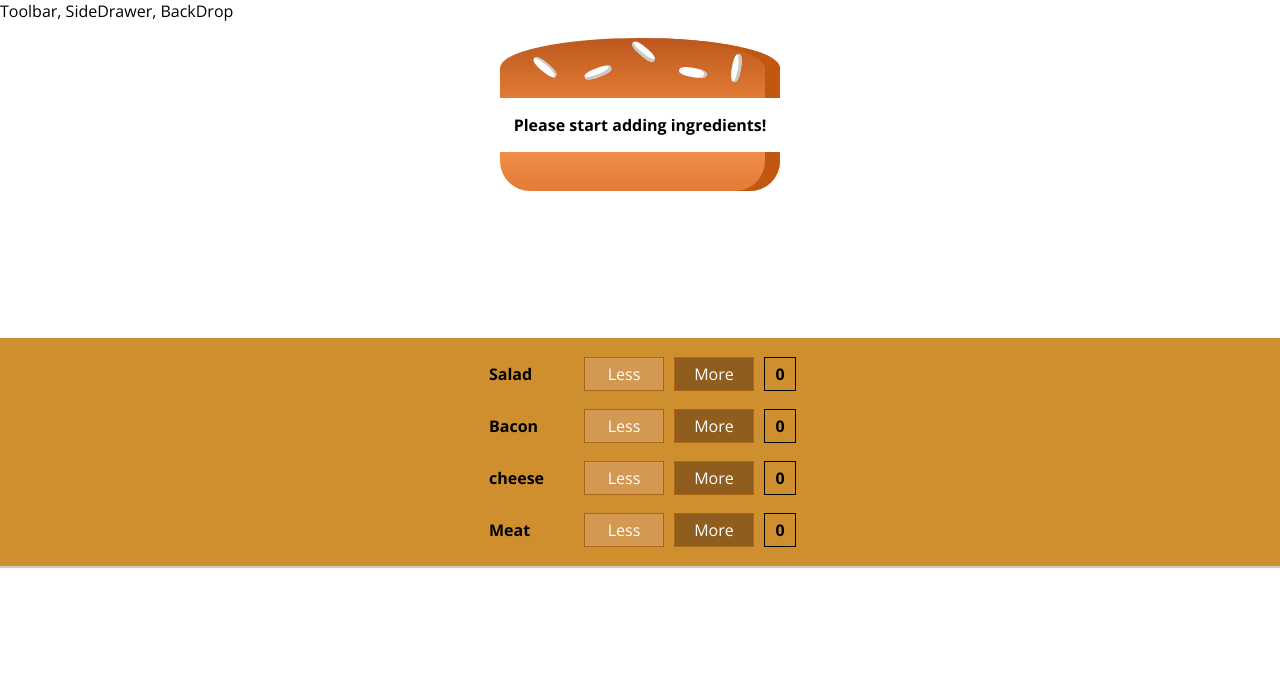
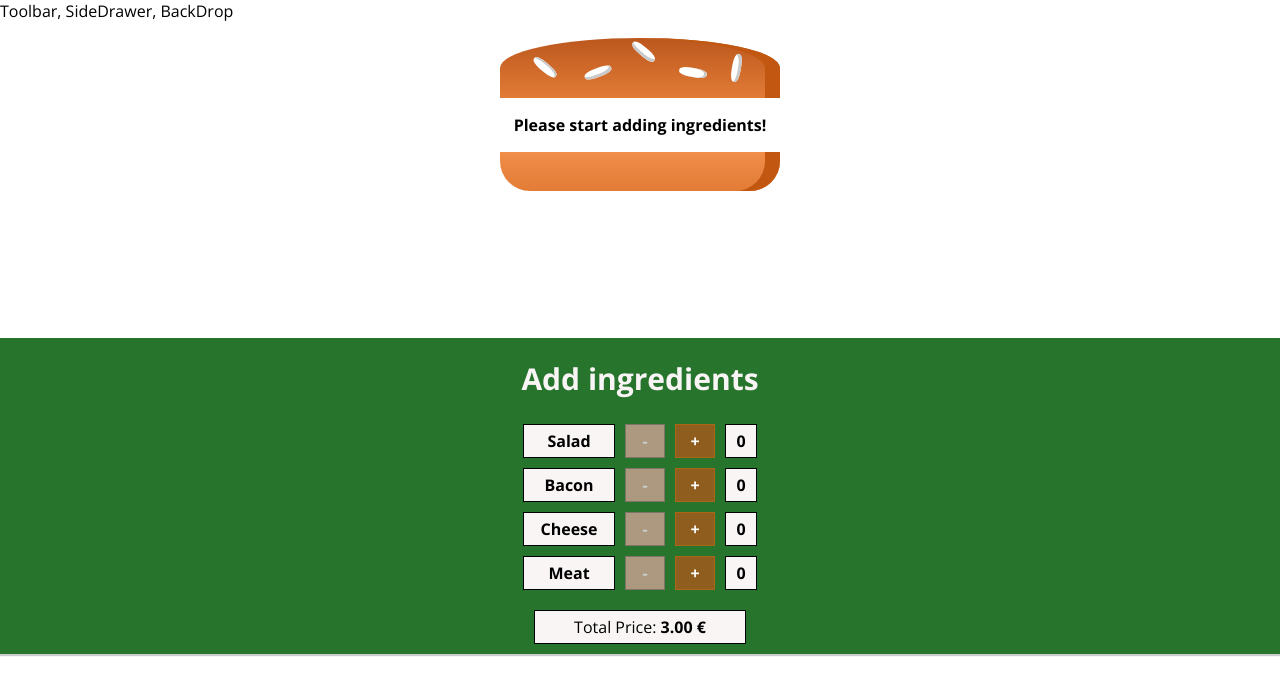
Before and after one commit to hgonzaga/react-course-v2020, a React (Create React App) app in the folder burger-builder-app/: page / in a window 1280 px wide. Shown: the top 694 px of the page. Built offline with nearby package versions, Linux system fonts and the light colour scheme.

Commit message:
Improvements in build controls (display total price, disable buttons, styles)

```diff
--- a/burger-builder-app/src/components/Burger/BuildControls/BuildControl/BuildControl.js
+++ b/burger-builder-app/src/components/Burger/BuildControls/BuildControl/BuildControl.js
@@ -5,11 +5,15 @@ import classes from "./BuildControl.module.css";
 const buildControl = props => (
   <div className={classes.BuildControl}>
     <div className={classes.Label}>{props.label}</div>
-    <button className={classes.Less} onClick={props.removed}>
-      Less
+    <button
+      className={classes.Less}
+      onClick={props.removed}
+      disabled={props.ingredientCount <= 0}
+    >
+      -
     </button>
     <button className={classes.More} onClick={props.added}>
-      More
+      +
     </button>
     <div className={classes.Counter}>{props.ingredientCount}</div>
   </div>
--- a/burger-builder-app/src/components/Burger/BuildControls/BuildControl/BuildControl.module.css
+++ b/burger-builder-app/src/components/Burger/BuildControls/BuildControl/BuildControl.module.css
@@ -8,9 +8,10 @@
 .BuildControl button {
   display: block;
   font: inherit;
+  font-weight: bold;
   padding: 5px;
   margin: 0 5px;
-  width: 80px;
+  width: 40px;
   border: 1px solid #aa6817;
   cursor: pointer;
   outline: none;
@@ -30,9 +31,13 @@
 }
 
 .Label {
-  padding: 10px;
+  padding: 5px;
+  margin: 0 5px;
   font-weight: bold;
+  border: 1px solid black;
+  background-color: #f9f5f5;
   width: 80px;
+  text-align: center;
 }
 
 .Counter {
@@ -41,6 +46,7 @@
   font-weight: bold;
   width: 20px;
   border: 1px solid black;
+  background-color: #f9f5f5;
   text-align: center;
 }
 
--- a/burger-builder-app/src/components/Burger/BuildControls/BuildControls.js
+++ b/burger-builder-app/src/components/Burger/BuildControls/BuildControls.js
@@ -7,12 +7,13 @@ import BuildControl from "./BuildControl/BuildControl";
 const controls = [
   { label: "Salad", type: "salad" },
   { label: "Bacon", type: "bacon" },
-  { label: "cheese", type: "cheese" },
+  { label: "Cheese", type: "cheese" },
   { label: "Meat", type: "meat" }
 ];
 
 const buildControls = props => (
   <div className={classes.BuildControls}>
+    <div className={classes.Title}>Add ingredients</div>
     {controls.map(index => {
       return (
         <BuildControl
@@ -24,6 +25,9 @@ const buildControls = props => (
         />
       );
     })}
+    <div className={classes.Price}>
+      Total Price: <strong>{props.price.toFixed(2)} €</strong>
+    </div>
   </div>
 );
 
--- a/burger-builder-app/src/components/Burger/BuildControls/BuildControls.module.css
+++ b/burger-builder-app/src/components/Burger/BuildControls/BuildControls.module.css
@@ -1,6 +1,6 @@
 .BuildControls {
   width: 100%;
-  background-color: #cf8f2e;
+  background-color: #27742d;
   display: flex;
   flex-flow: column;
   align-items: center;
@@ -8,3 +8,20 @@
   margin: auto;
   padding: 10px 0;
 }
+
+.Title {
+  padding: 10px 0;
+  margin-bottom: 10px;
+  color: #f9f5f5;
+  font-size: 30px;
+  font-weight: bold;
+}
+
+.Price {
+  padding: 5px;
+  margin-top: 15px;
+  border: 1px solid black;
+  background-color: #f9f5f5;
+  width: 200px;
+  text-align: center;
+}
--- a/burger-builder-app/src/containers/BurgerBuilder/BurguerBuilder.js
+++ b/burger-builder-app/src/containers/BurgerBuilder/BurguerBuilder.js
@@ -19,7 +19,7 @@ class BurgerBuilder extends Component {
       cheese: 0,
       meat: 0
     },
-    totalPrice: 4
+    totalPrice: 3
   };
 
   addIngredientHandler = type => {
@@ -62,6 +62,7 @@ class BurgerBuilder extends Component {
           ingredientsAdded={this.addIngredientHandler}
           ingredientsRemoved={this.removeIngredientHandler}
           ingredients={this.state.ingredients}
+          price={this.state.totalPrice}
         />
       </Aux>
     );
```
